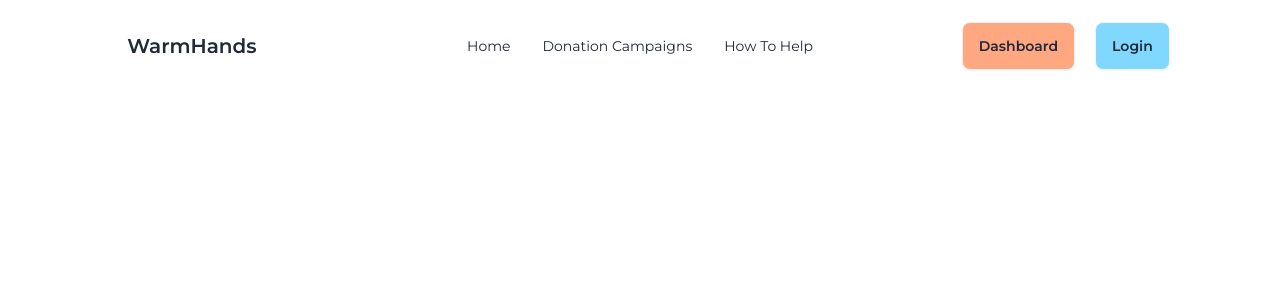
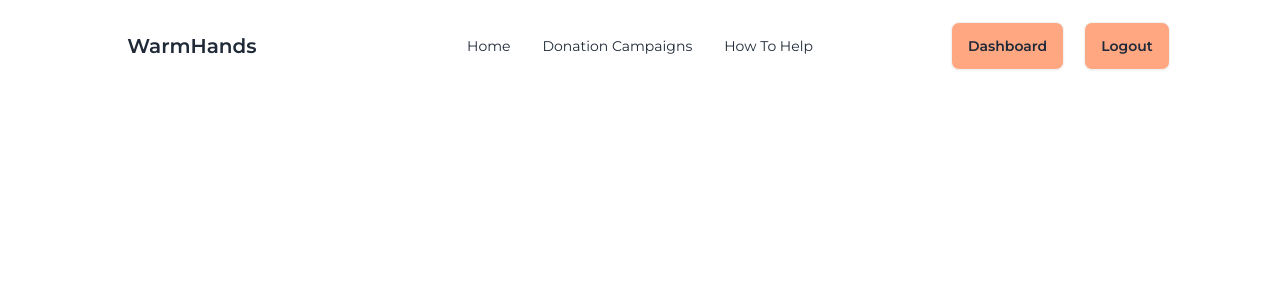
Before and after one commit to Phanthom-Mekat/Warmhand-Donate-Cloth-09, a React (Vite) app: page /auth in a window 1280 px wide. Shown: the top 300 px of the page. Built offline with nearby package versions, Linux system fonts and the light colour scheme; no server answers; sample sign-in values are in the browser's storage.

Commit message:
private router setup done also navigate to the desired path also done

```diff
--- a/src/components/Navbar.jsx
+++ b/src/components/Navbar.jsx
@@ -1,10 +1,18 @@
 import { Link, NavLink } from "react-router-dom";
+import { AuthContext } from "../provider/AuthProvider";
+import { useContext } from "react";
 
 const Navbar = () => {
+    const { user, logOut } = useContext(AuthContext)
+    const handleLogout = () => {
+        logOut()
+            .then(() => { })
+            .catch(err => console.log(err))
+    }
     const links = <>
-                            <li><NavLink to="/">Home</NavLink></li>
-                            <li><NavLink to="/donation">Donation Campaigns</NavLink></li>
-                            <li><NavLink to="/help">How To Help</NavLink></li>
+        <li><NavLink to="/">Home</NavLink></li>
+        <li><NavLink to="/donation">Donation Campaigns</NavLink></li>
+        <li><NavLink to="/help">How To Help</NavLink></li>
     </>
     return (
         <>
@@ -28,7 +36,7 @@ const Navbar = () => {
                         <ul
                             tabIndex={0}
                             className="menu menu-sm dropdown-content bg-base-100 rounded-box z-[1] mt-3 w-52 p-2 shadow">
-                           {links}
+                            {links}
                         </ul>
                     </div>
                     <a className="btn btn-ghost md:text-xl">WarmHands</a>
@@ -36,12 +44,19 @@ const Navbar = () => {
                 </div>
                 <div className="navbar-center hidden lg:flex">
                     <ul className="menu menu-horizontal px-1">
-                       {links}
+                        {links}
                     </ul>
                 </div>
                 <div className="navbar-end">
                     <Link to="/dashboard" className="btn mr-5 bg-secondary">Dashboard</Link>
-                    <Link to="/auth/login" className="btn bg-primary">Login</Link>
+                    {
+                        user ? (
+                            <button onClick={handleLogout} className="btn bg-secondary">Logout</button>
+                        ) : (
+                            <Link to="/auth/login" className="btn bg-secondary">Login</Link>
+                        )
+                    }
+
                 </div>
             </div>
         </>
--- /dev/null
+++ b/src/router/PrivateRouter.jsx
@@ -0,0 +1,20 @@
+
+import { Navigate, useLocation } from "react-router-dom";
+import { useContext } from "react";
+import { AuthContext } from "../provider/AuthProvider";
+
+// eslint-disable-next-line react/prop-types
+const PrivateRouter = ({ children }) => {
+  const { user, loading } = useContext(AuthContext);
+  const location = useLocation();
+  // console.log(location);
+  if (loading) {
+    return  <div className="p-8 text-center"><span className="loading loading-dots loading-lg"></span></div>;
+  }
+  if (user && user?.email) {
+    return children;
+  }
+  return <Navigate state={location.pathname} to={"/auth/login"}></Navigate>;
+};
+
+export default PrivateRouter;
--- a/src/router/router.jsx
+++ b/src/router/router.jsx
@@ -6,6 +6,7 @@ import DonationDetails from "../pages/DonationDetails";
 import AuthLayout from "../layout/AuthLayout";
 import Login from "../pages/Login";
 import Register from "../pages/Register";
+import PrivateRouter from "./PrivateRouter";
 
 const router = createBrowserRouter([
     {
@@ -22,7 +23,7 @@ const router = createBrowserRouter([
             },
             {
                 path:"/details/:id",
-                element:<DonationDetails />
+                element:<PrivateRouter><DonationDetails/></PrivateRouter>
             }
         ]
     },
```
